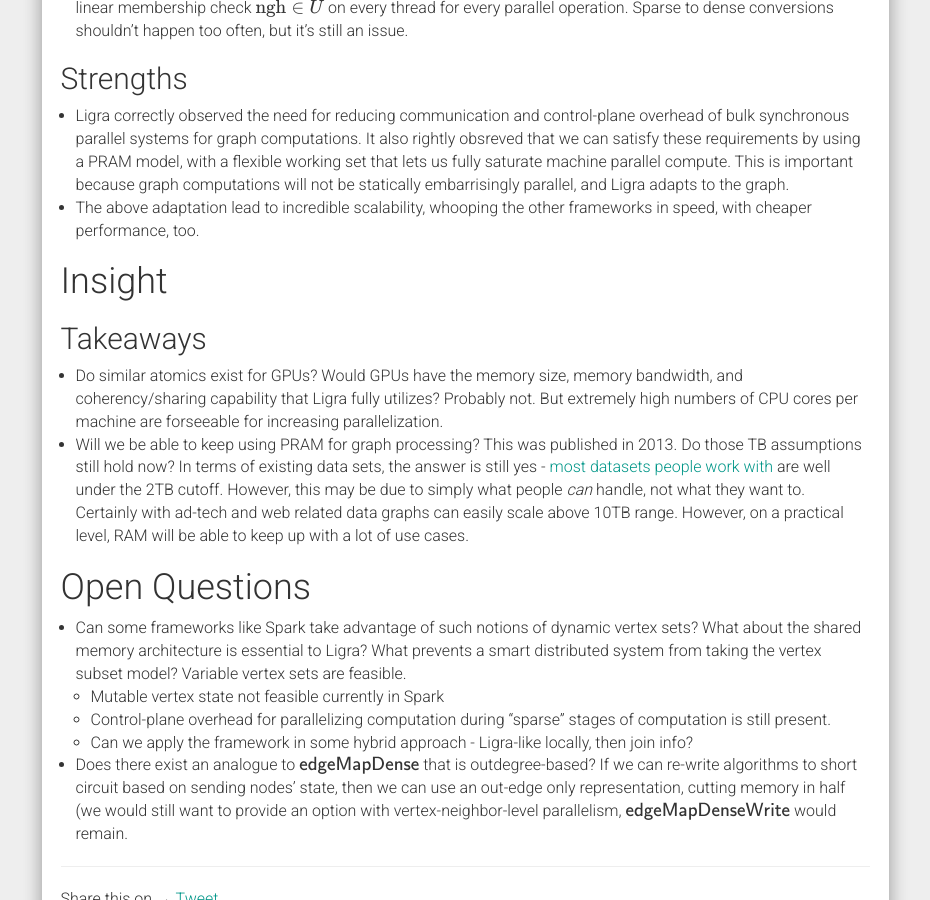
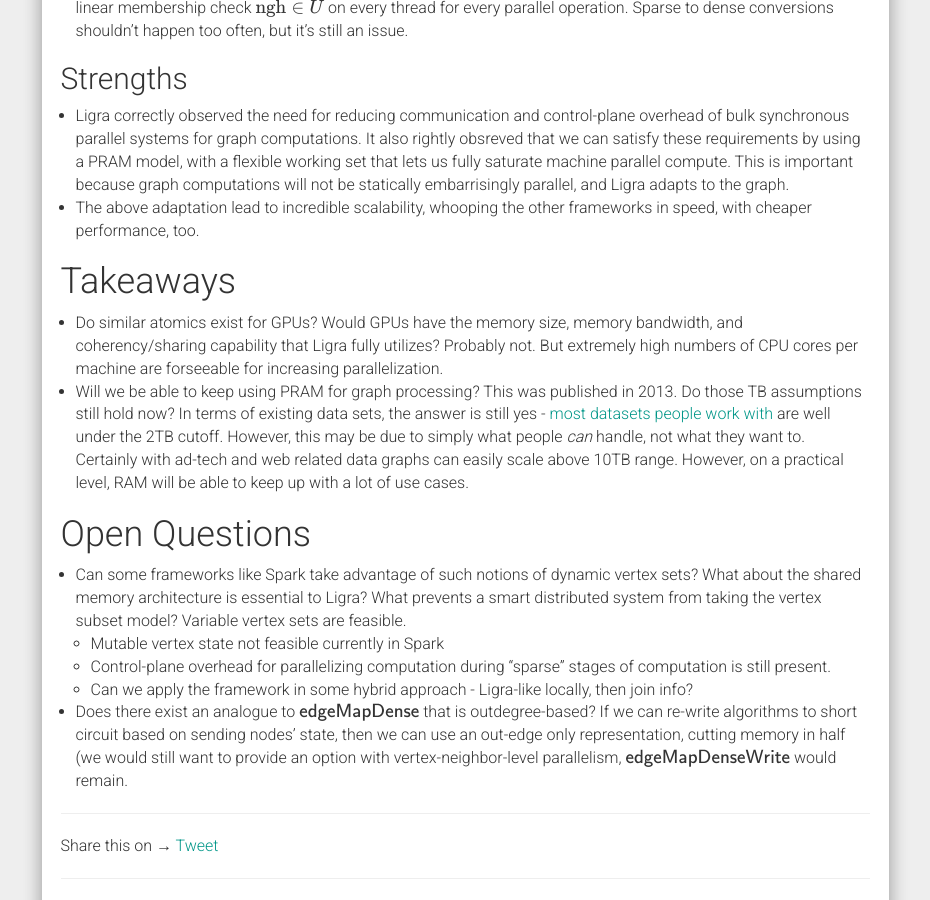
Before and after one commit to vlad17/vlad17.github.io, a Jekyll site: the page built from _posts/2016-07-09-ligra.md, in a window 1280 px wide and 900 px high, scrolled down 5699 px. Shown: the whole window, without its empty margins (321-1251 px from the left). Built offline with Jekyll 4.4.1, drawn with Linux system fonts in a browser that asks for light colours; nearby versions of some CDN libraries; formulas are drawn with MathJax 3; comment, search, counter and statistics services are not loaded.

Commit message:
Section Insight>Takeaways to just be Takeaways

```diff
--- a/_posts/2016-07-09-ligra.md
+++ b/_posts/2016-07-09-ligra.md
@@ -161,9 +161,7 @@
 * Ligra correctly observed the need for reducing communication and control-plane overhead of bulk synchronous parallel systems for graph computations. It also rightly obsreved that we can satisfy these requirements by using a PRAM model, with a flexible working set that lets us fully saturate machine parallel compute. This is important because graph computations will not be statically embarrisingly parallel, and Ligra adapts to the graph.
 * The above adaptation lead to incredible scalability, whooping the other frameworks in speed, with cheaper performance, too.
 
-# Insight
-
-## Takeaways
+# Takeaways
 
 * Do similar atomics exist for GPUs? Would GPUs have the memory size, memory bandwidth, and coherency/sharing capability that Ligra fully utilizes? Probably not. But extremely high numbers of CPU cores per machine are forseeable for increasing parallelization.
 * Will we be able to keep using PRAM for graph processing? This was published in 2013. Do those TB assumptions still hold now? In terms of existing data sets, the answer is still yes - [most datasets people work with](http://www.kdnuggets.com/2015/11/big-ram-big-data-size-datasets.html) are well under the 2TB cutoff. However, this may be due to simply what people _can_ handle, not what they want to. Certainly with ad-tech and web related data graphs can easily scale above 10TB range. However, on a practical level, RAM will be able to keep up with a lot of use cases.
```
Also changed, not shown: _posts/2016-07-17-ad-click-prediction.md (+1 -4 lines).
